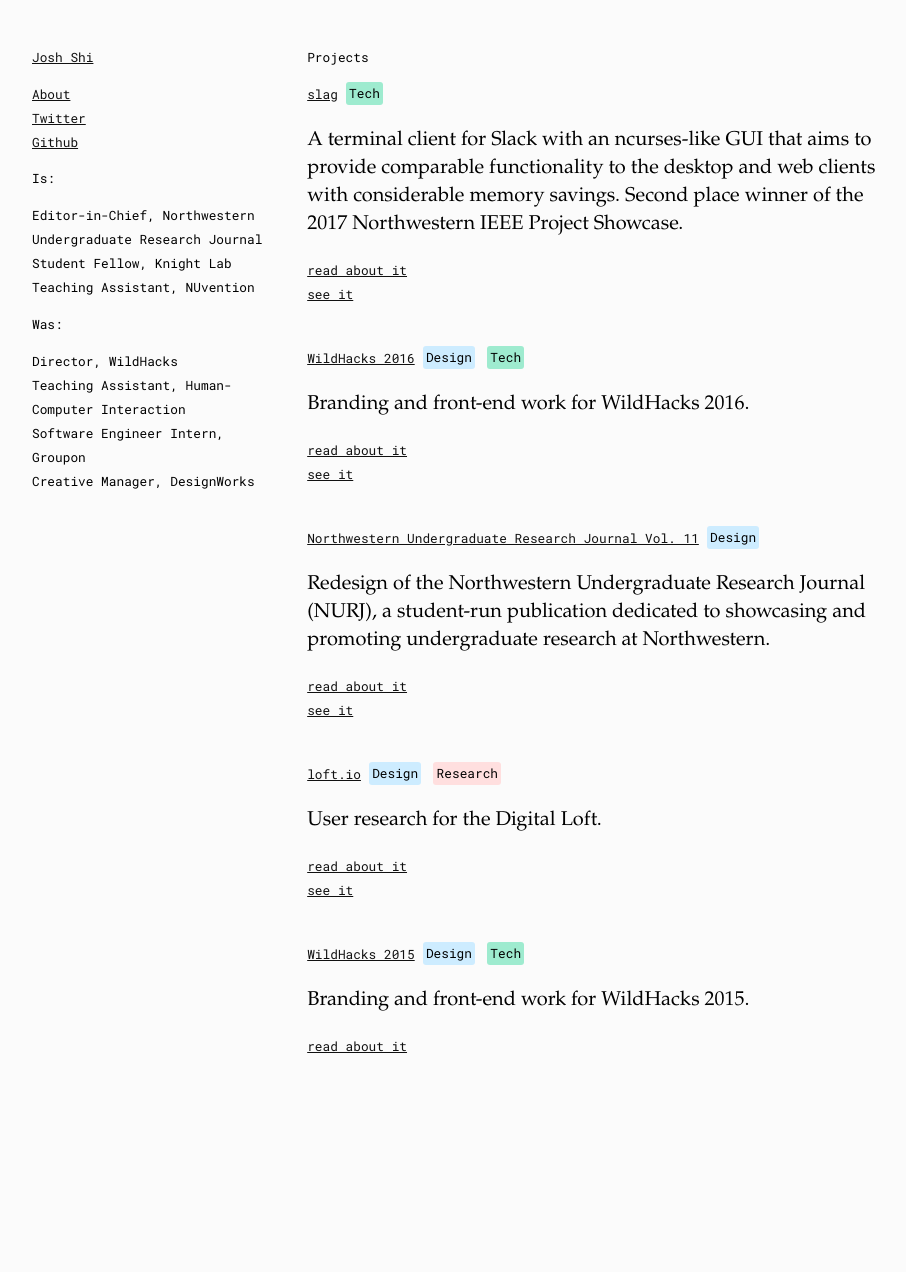
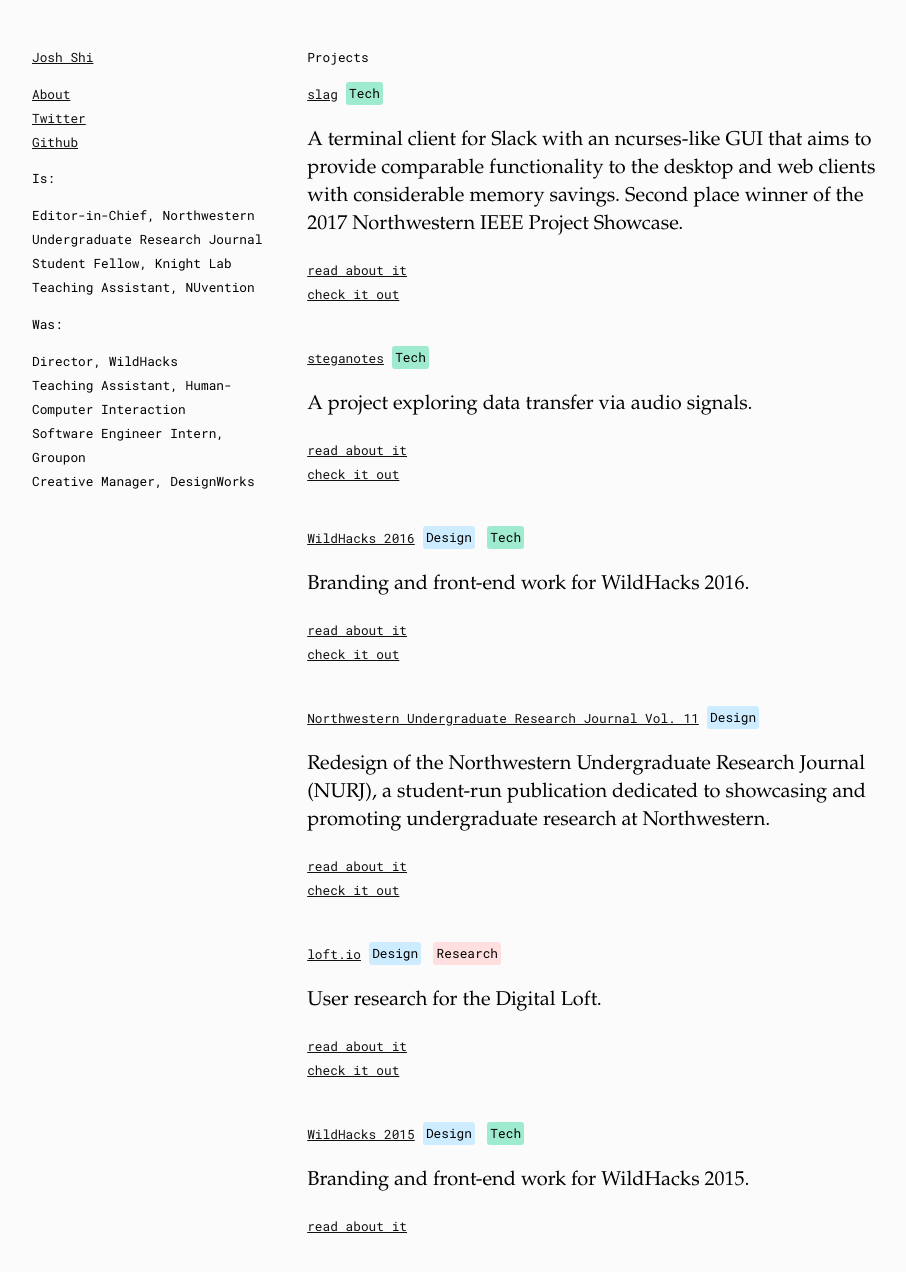
Before and after one commit to thehandsomepanther/thehandsomepanther.github.io, a Jekyll site: the page built from index.md, in a window 1280 px wide. Shown: the top 1272 px of the page, without its empty margins (32-938 px from the left). Built offline with Jekyll 4.4.1, drawn with Linux system fonts in a browser that asks for light colours.

Commit message:
add steganotes

```diff
--- /dev/null
+++ b/_posts/2017-02-05-steganotes.md
@@ -0,0 +1,10 @@
+---
+layout: post
+title:  "steganotes"
+description: "A project exploring data transfer via audio signals."
+color: bg-blue
+date: 2017-02-05 19:15:04 -0600
+categories: projects tech
+link: http://joshshi.com/steganotes/
+---
+This was a class project for Machine Perception of Audio. You can find a summary of it [here](http://joshshi.com/steganotes/).
--- a/index.md
+++ b/index.md
@@ -44,11 +44,13 @@
             <p class="serif">{{ post.description }}</p>
             <a class="mono project-link" href="{{ post.url }}">read about it</a>
             {% if post.link %}
-              <a class="mono project-link" target="_blank" href="{{ post.link | escape }}">see it</a>
+              <a class="mono project-link" target="_blank" href="{{ post.link | escape }}">check it out</a>
             {% endif %}
           </div>
           <div class="project-details {{ post.color }}">
-            <img src="{{ post.image }}">
+            {% if post.image %}
+              <img src="{{ post.image }}">
+            {% endif %}
           </div>
         {% endunless %}
       {% endfor %}
```
Also changed, not shown: _posts/2016-02-01-wildhacks-2015.md (renamed from _posts/2016-02-07-wildhacks-2015.md, +1 -1 lines), _posts/2017-02-02-loft.md (renamed from _posts/2017-02-07-loft.md, +1 -1 lines), _posts/2017-02-03-nurj.md (renamed from _posts/2017-02-07-nurj.md, +1 -1 lines), _posts/2017-02-04-wildhacks-2016.md (renamed from _posts/2017-02-07-wildhacks-2016.md, +1 -1 lines), _posts/2017-02-08-slag.md (+1 -1 lines), 13 other files.
